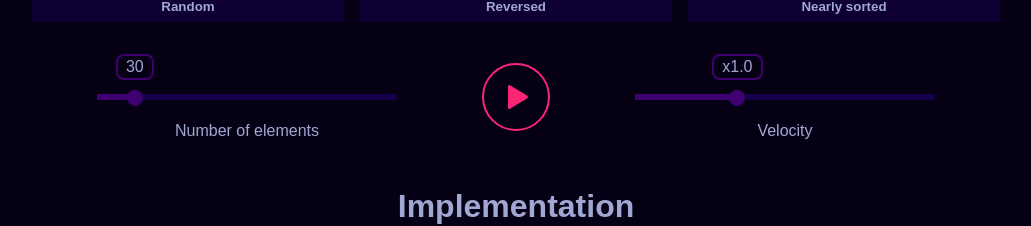
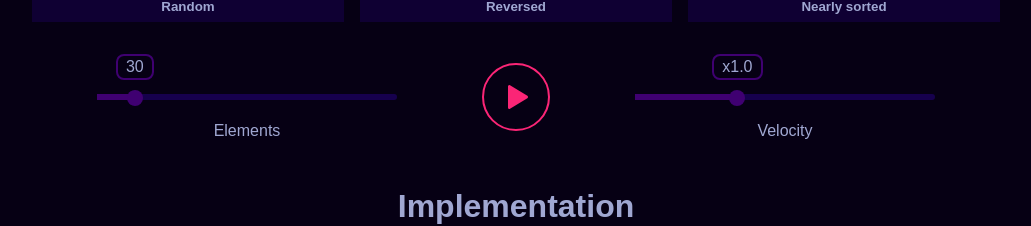
Before and after one commit to Eckry/Sorted-Symphony, a React (Vite) app: page / in a window 1280 px wide. Shown: the part 959-1185 px from the top of the page, without its empty margins (124-1155 px from the left). Built offline with nearby package versions, Linux system fonts and the light colour scheme; a web font is replaced by a local one.

Commit message:
add resposive styles to rangeinputelements

```diff
--- a/src/components/RangeInputElements.tsx
+++ b/src/components/RangeInputElements.tsx
@@ -50,7 +50,7 @@ export const RangeInputElements: React.FC<Props> = ({
         </div>
       </div>
       <label htmlFor="configuration-quantity" className="configuration-label">
-        Number of elements
+        Elements
       </label>
     </div>
   );
--- a/src/components/styles/RangeInput.css
+++ b/src/components/styles/RangeInput.css
@@ -5,6 +5,7 @@
   text-align: center;
   gap: 1rem;
   width: 300px;
+  height: auto;
 }
 
 .configuration-label {
@@ -106,7 +107,16 @@ input[type="range"]::-webkit-slider-thumb {
   }
 
   .wrapper {
-    position: relative;
     width: 91.4%;
   }
 }
+
+@media (width <= 495px) {
+  .configuration-range {
+    width: 100px;
+  }
+
+  .wrapper {
+    width: 83%;
+  }
+}
```
